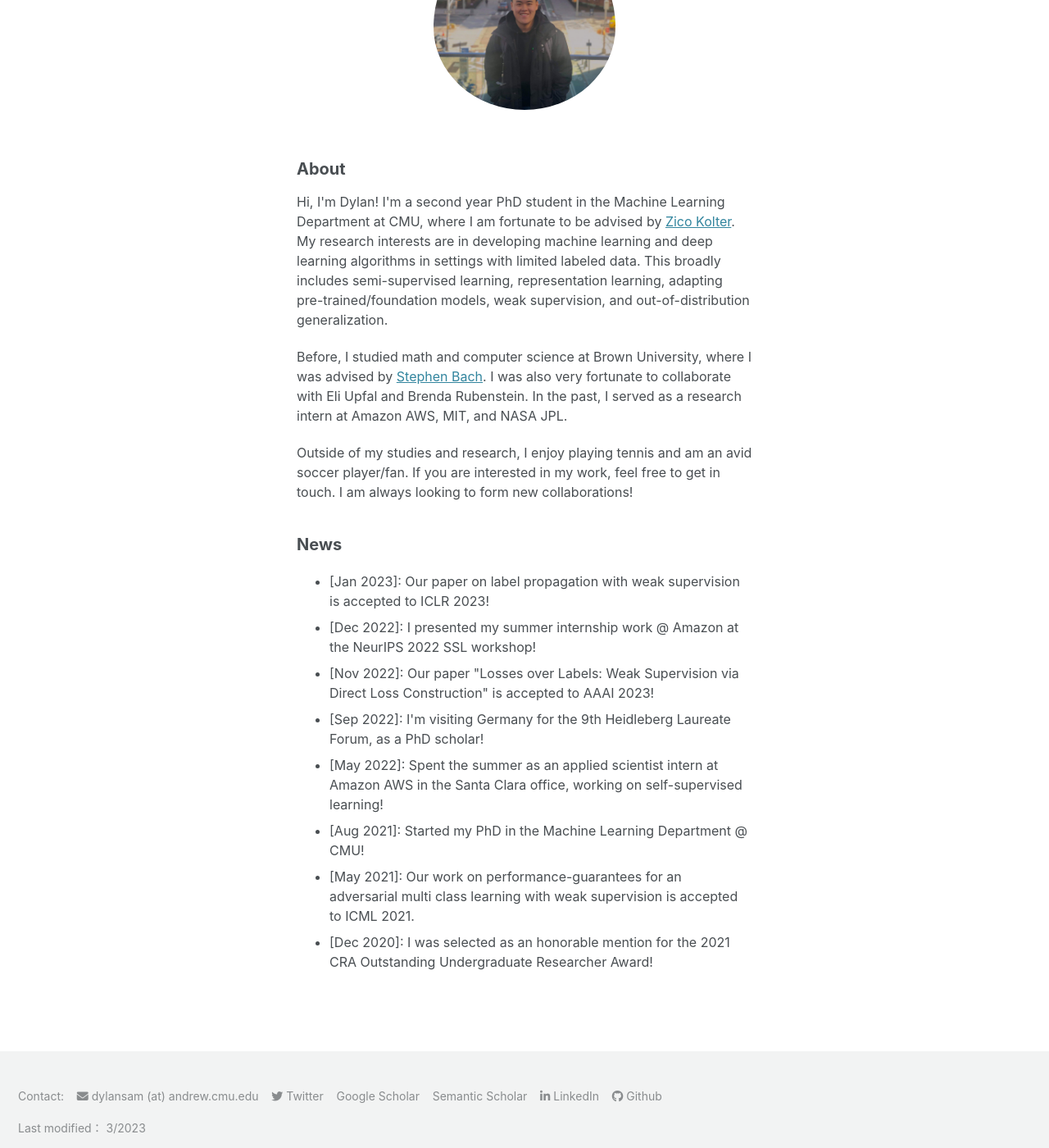
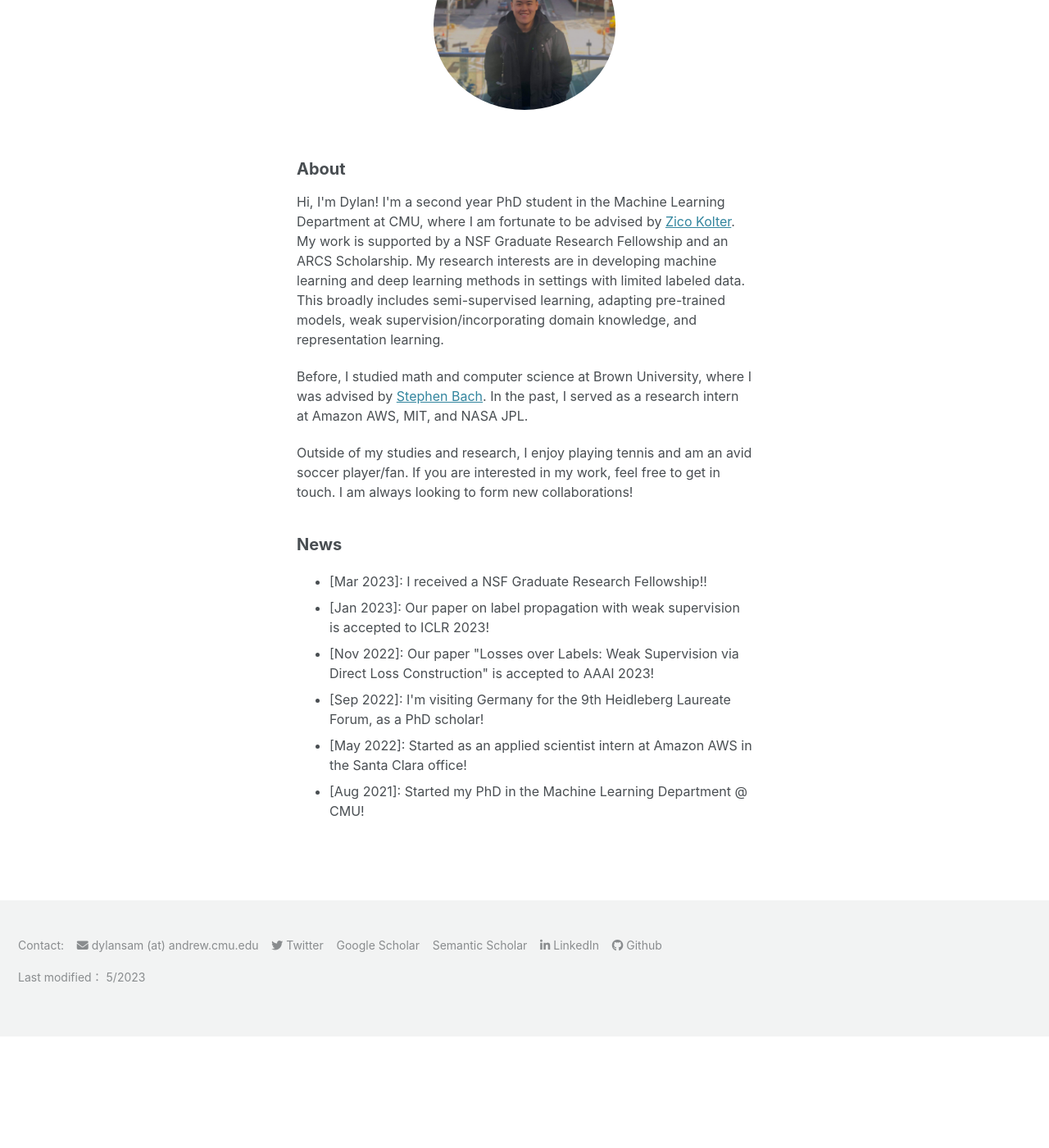
Before and after one commit to dsam99/dsam99.github.io, a Jekyll site: the page built from index.md, in a window 1280 px wide and 1400 px high, scrolled down 227 px. Shown: the whole window at 82% size. Built offline with Jekyll 4.4.1, drawn with Linux system fonts in a browser that asks for light colours; cached includes are drawn as plain includes; nearby versions of some CDN libraries; a style sheet for code colours, icons or effects is not loaded; after the commit the page ends 1492 px from its top, so only the background shows below that.

Commit message:
updating w fellowship

```diff
--- a/_includes/footer/custom.html
+++ b/_includes/footer/custom.html
@@ -25,7 +25,7 @@
 	    <i class="fab fa-github" aria-hidden="true"></i> <a href="https://github.com/dsam99">Github</a>
     </p>
 
-    <p> Last modified： 3/2023 </p>
+    <p> Last modified： 5/2023 </p>
 
 </div>
 <!-- end custom footer snippets -->
--- a/_layouts/home.html
+++ b/_layouts/home.html
@@ -11,11 +11,11 @@ layout: default
 	<h2>About</h2>
 
 	<p>
-		Hi, I'm Dylan! I'm a second year PhD student in the Machine Learning Department at CMU, where I am fortunate to be advised by <a href="https://zicokolter.com/">Zico Kolter</a>. My research interests are in developing machine learning and deep learning algorithms in settings with limited labeled data. This broadly includes semi-supervised learning, representation learning, adapting pre-trained/foundation models, weak supervision, and out-of-distribution generalization.
+		Hi, I'm Dylan! I'm a second year PhD student in the Machine Learning Department at CMU, where I am fortunate to be advised by <a href="https://zicokolter.com/">Zico Kolter</a>. My work is supported by a NSF Graduate Research Fellowship and an ARCS Scholarship. My research interests are in developing machine learning and deep learning methods in settings with limited labeled data. This broadly includes semi-supervised learning, adapting pre-trained models, weak supervision/incorporating domain knowledge, and representation learning.
 	</p>
 
 	<p>
-		Before, I studied math and computer science at Brown University, where I was advised by <a href="http://cs.brown.edu/people/sbach/">Stephen Bach</a>. I was also very fortunate to collaborate with Eli Upfal and Brenda Rubenstein. In the past, I served as a research intern at Amazon AWS, MIT, and NASA JPL.
+		Before, I studied math and computer science at Brown University, where I was advised by <a href="http://cs.brown.edu/people/sbach/">Stephen Bach</a>. In the past, I served as a research intern at Amazon AWS, MIT, and NASA JPL.
 	</p>
 
 	<p>
@@ -25,15 +25,16 @@ layout: default
 	<h2>News</h2>
 	<p>
 		<ul>
+			<li> [Mar 2023]: I received a NSF Graduate Research Fellowship!! </li>
 			<li> [Jan 2023]: Our paper on label propagation with weak supervision is accepted to ICLR 2023! </li>
-			<li> [Dec 2022]: I presented my summer internship work @ Amazon at the NeurIPS 2022 SSL workshop! </li>
+			<!-- <li> [Dec 2022]: I presented my summer internship work @ Amazon at the NeurIPS 2022 SSL workshop! </li> -->
 			<li> [Nov 2022]: Our paper "Losses over Labels: Weak Supervision via Direct Loss Construction" is accepted to AAAI 2023! </li>
 			<li> [Sep 2022]: I'm visiting Germany for the 9th Heidleberg Laureate Forum, as a PhD scholar! </li>
-			<li> [May 2022]: Spent the summer as an applied scientist intern at Amazon AWS in the Santa Clara office, working on self-supervised learning! </li>
+			<li> [May 2022]: Started as an applied scientist intern at Amazon AWS in the Santa Clara office! </li>
 			<li> [Aug 2021]: Started my PhD in the Machine Learning Department @ CMU! </li>
-			<li> [May 2021]: Our work on performance-guarantees for an adversarial multi class learning with weak supervision is accepted to ICML 2021. </li>
+			<!-- <li> [May 2021]: Our work on performance-guarantees for an adversarial multi class learning with weak supervision is accepted to ICML 2021. </li> -->
 			<!-- <li> [Feb 2021]: Our paper "Semi-Supervised Aggregation of Dependent Weak Supervision Sources with Performance Guarantees" was accepted to AISTATS 2021. </li> -->
-			<li> [Dec 2020]: I was selected as an honorable mention for the 2021 CRA Outstanding Undergraduate Researcher Award!</li>
+			<!-- <li> [Dec 2020]: I was selected as an honorable mention for the 2021 CRA Outstanding Undergraduate Researcher Award!</li> -->
 <!-- 			<li> [Mar 2020]: I won the Randy F. Pausch CS Research Award to pursue research in weakly supervised machine learning over the summer at Brown. </li> -->
 		</ul>
 	</p>
```
